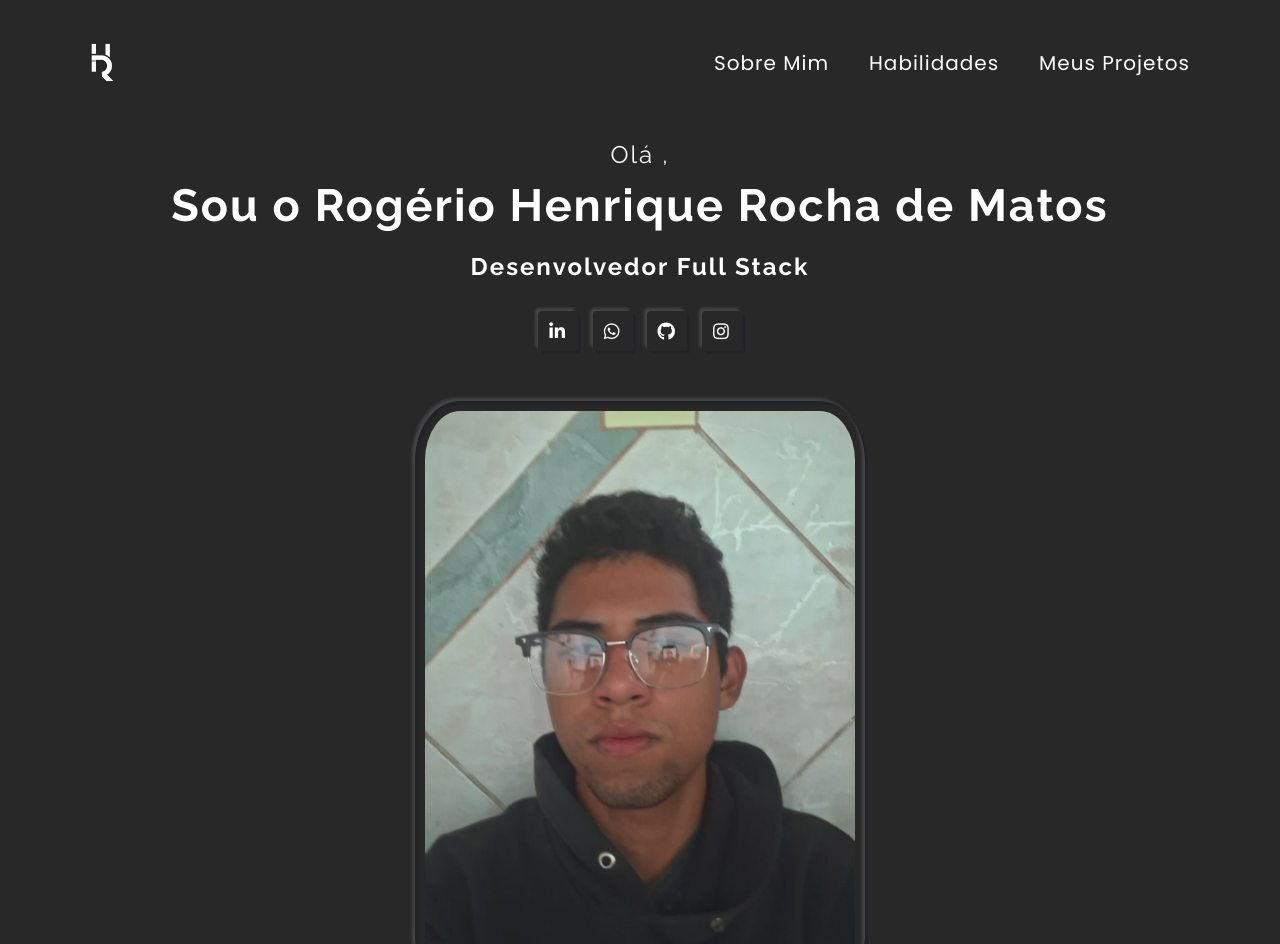
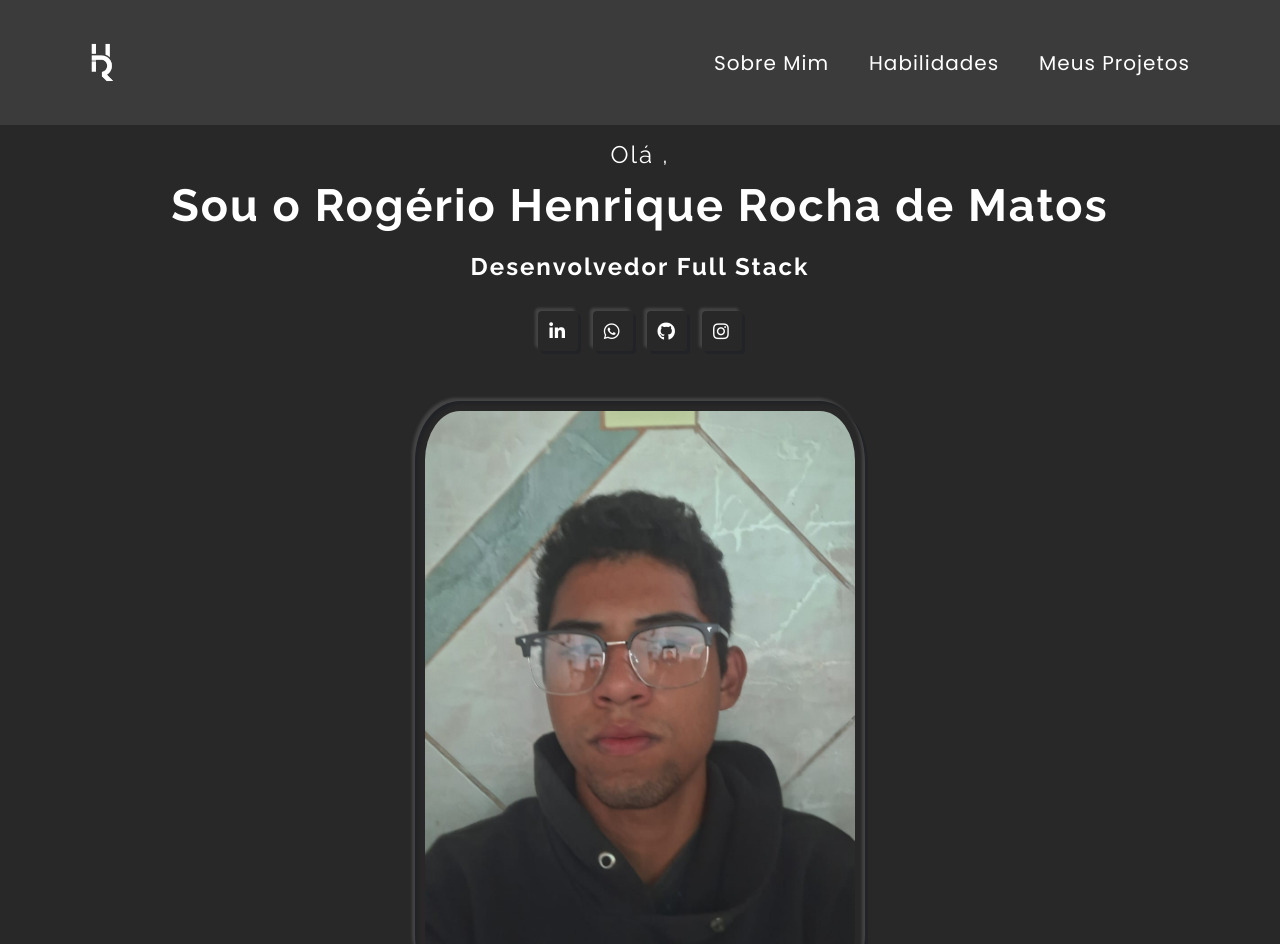
Before and after one commit to RogerioHenriqueRM/portfolio_eorck, a plain HTML site: page portfolio_rog/index.html in a window 1280 px wide. Shown: the top 944 px of the page. Drawn offline with nearby package versions, Linux system fonts and the light colour scheme.

Commit message:
correção2

```diff
--- a/portfolio_rog/src/css/secoes/header.css
+++ b/portfolio_rog/src/css/secoes/header.css
@@ -9,7 +9,7 @@
     width: 100%;                          /* Ocupa toda a largura */
     z-index: 1000;                        /* Fica acima de outros elementos */
     transition: 0.3s;                     /* Transição suave para mudanças */
-    background: var(--cor-fundo-cinza-claro); /* Fundo inicial */
+    background: var(--fundo-cinza-claro); /* Fundo inicial */
 }
 
 /* Logo do header */
```
